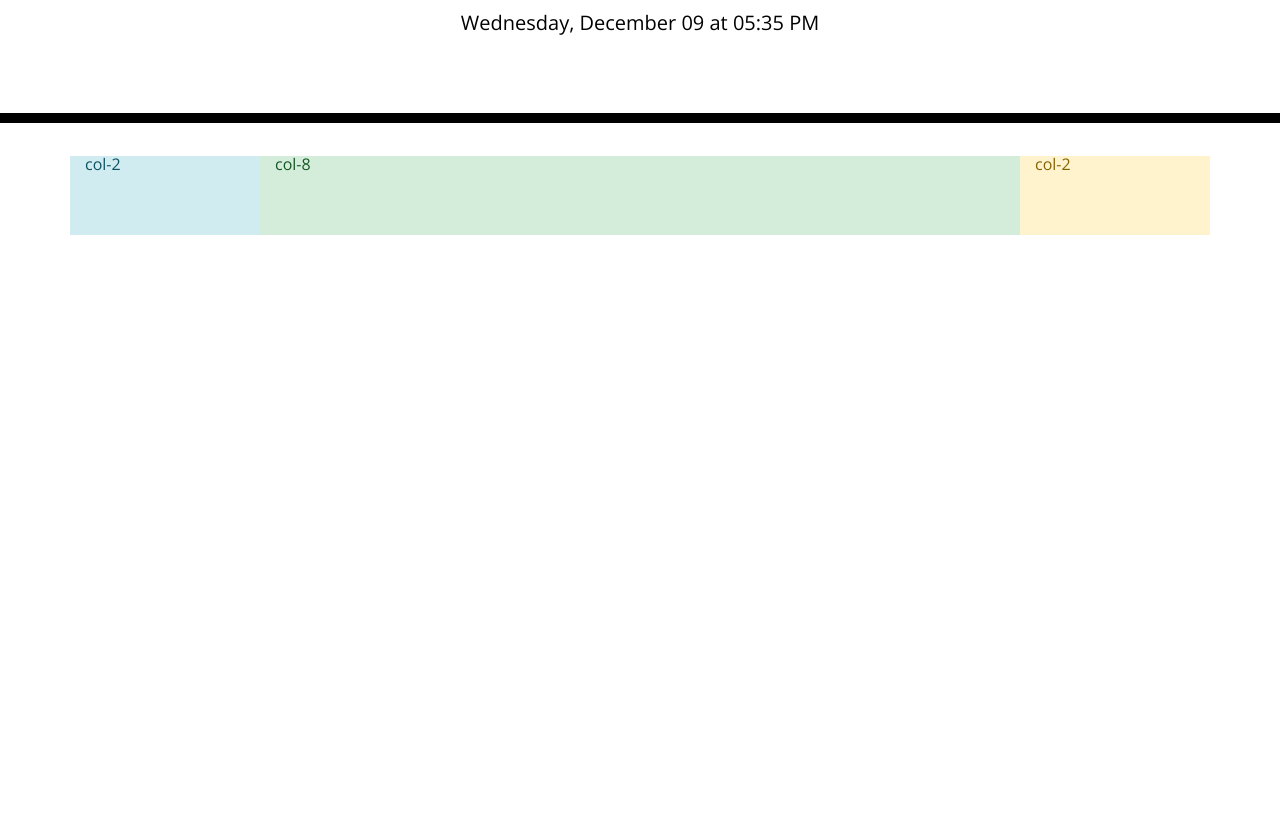
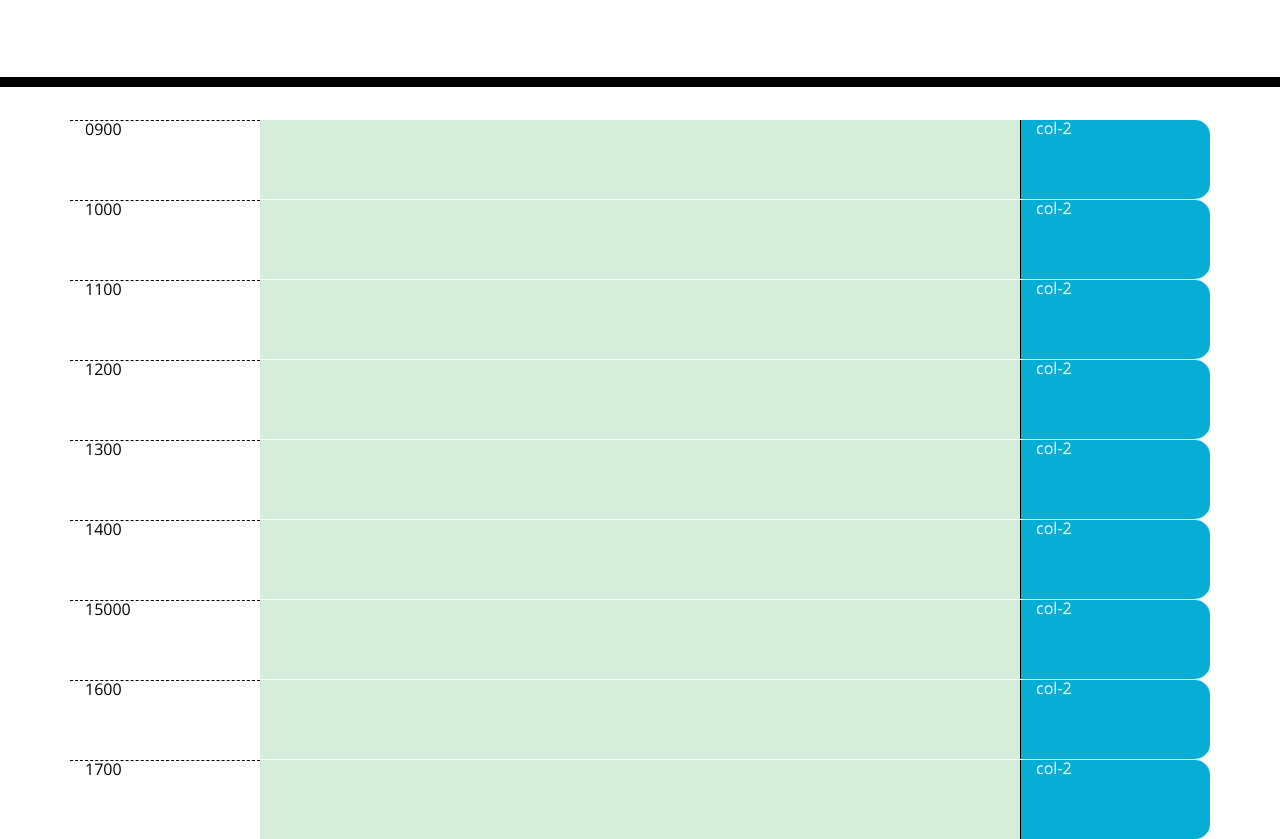
Before and after one commit to jackreedjackreed/responsive-planner, a plain HTML site: page index.html in a window 1280 px wide. Shown: the part 181-1020 px from the top of the page. Before the commit the page ends 800 px from the top, so only its background shows below. Drawn offline with nearby package versions, Linux system fonts and the light colour scheme; a script that the page names is missing.

Commit message:
manually entering timeblocks now, no longer trying to populate w a loop

```diff
--- a/index.html
+++ b/index.html
@@ -30,16 +30,55 @@
     </header>
     <div class="container">
       <!-- Timeblocks go here -->
-      <div id=timeblock class="row one-hour">
-        <div class="col-2 alert-info">col-2</div>
-        <div class="col-8 alert-success">col-8</div>
-        <div class="col-2 alert-warning">col-2 </div>
+      <div id=timeblock class="row entire-row">
+        <div class="col-2 hour">0900</div>
+        <div class="col-8 alert-success event-row"></div>
+        <div class="col-2 saveBtn">col-2 </div>
+      </div>
+      <div id=timeblock class="row entire-row">
+        <div class="col-2 hour">1000</div>
+        <div class="col-8 alert-success event-row"></div>
+        <div class="col-2 saveBtn">col-2 </div>
+      </div>
+      <div id=timeblock class="row entire-row">
+        <div class="col-2 hour">1100</div>
+        <div class="col-8 alert-success event-row"></div>
+        <div class="col-2 saveBtn">col-2 </div>
+      </div>
+      <div id=timeblock class="row entire-row">
+        <div class="col-2 hour">1200</div>
+        <div class="col-8 alert-success event-row"></div>
+        <div class="col-2 saveBtn">col-2 </div>
+      </div>
+      <div id=timeblock class="row entire-row">
+        <div class="col-2 hour">1300</div>
+        <div class="col-8 alert-success event-row"></div>
+        <div class="col-2 saveBtn">col-2 </div>
+      </div>
+      <div id=timeblock class="row entire-row">
+        <div class="col-2 hour">1400</div>
+        <div class="col-8 alert-success event-row"></div>
+        <div class="col-2 saveBtn">col-2 </div>
+      </div>
+      <div id=timeblock class="row entire-row">
+        <div class="col-2 hour">15000</div>
+        <div class="col-8 alert-success event-row"></div>
+        <div class="col-2 saveBtn">col-2 </div>
+      </div>
+      <div id=timeblock class="row entire-row">
+        <div class="col-2 hour">1600</div>
+        <div class="col-8 alert-success event-row"></div>
+        <div class="col-2 saveBtn">col-2 </div>
+      </div>
+      <div id=timeblock class="row entire-row">
+        <div class="col-2 hour">1700</div>
+        <div class="col-8 alert-success event-row"></div>
+        <div class="col-2 saveBtn">col-2 </div>
       </div>
     </div>
 
     <script src="https://cdnjs.cloudflare.com/ajax/libs/jquery/3.2.1/jquery.min.js"></script>
     <script src="https://cdnjs.cloudflare.com/ajax/libs/moment.js/2.24.0/moment.min.js"></script>
-    <script src="luxon.js"></script>
     <script src="https://cdn.jsdelivr.net/npm/luxon@1.25.0/build/global/luxon.min.js"></script>
     <script src="script.js"></script>
   </body>
--- a/script.js
+++ b/script.js
@@ -9,9 +9,16 @@ var workdayHours = [06,07,08,09,10,11,12,13,14,15,16,17,18,19,20,21,22];
 // get current time and put it below the jumbotron
 $("#currentDay").text(titleTime);
 
+// apply timeblock class
+//$("#timeblock").addClass("time-block");
+
 // populate more than one hour
 for (i=0; i<workdayHours.length; i++) {
-    var timeblock = 3
+    var timeblock = $("#time-block");
+    var eventRow = $(".event-row");
+    timeblock.text("banana");
+    timeblock.addClass("time-block");
+    timeblock.addClass("future");
 }
 
 // make hour blocks hoverable
@@ -25,6 +32,9 @@ for (i=0; i<workdayHours.length; i++) {
     // current = red
     // upcoming = green
 
+// time-row
+// event-row
+// edit-row
 
 
 // click right column button to edit middle column texts
```
Also changed, not shown: style.css (line endings or trailing spaces).
